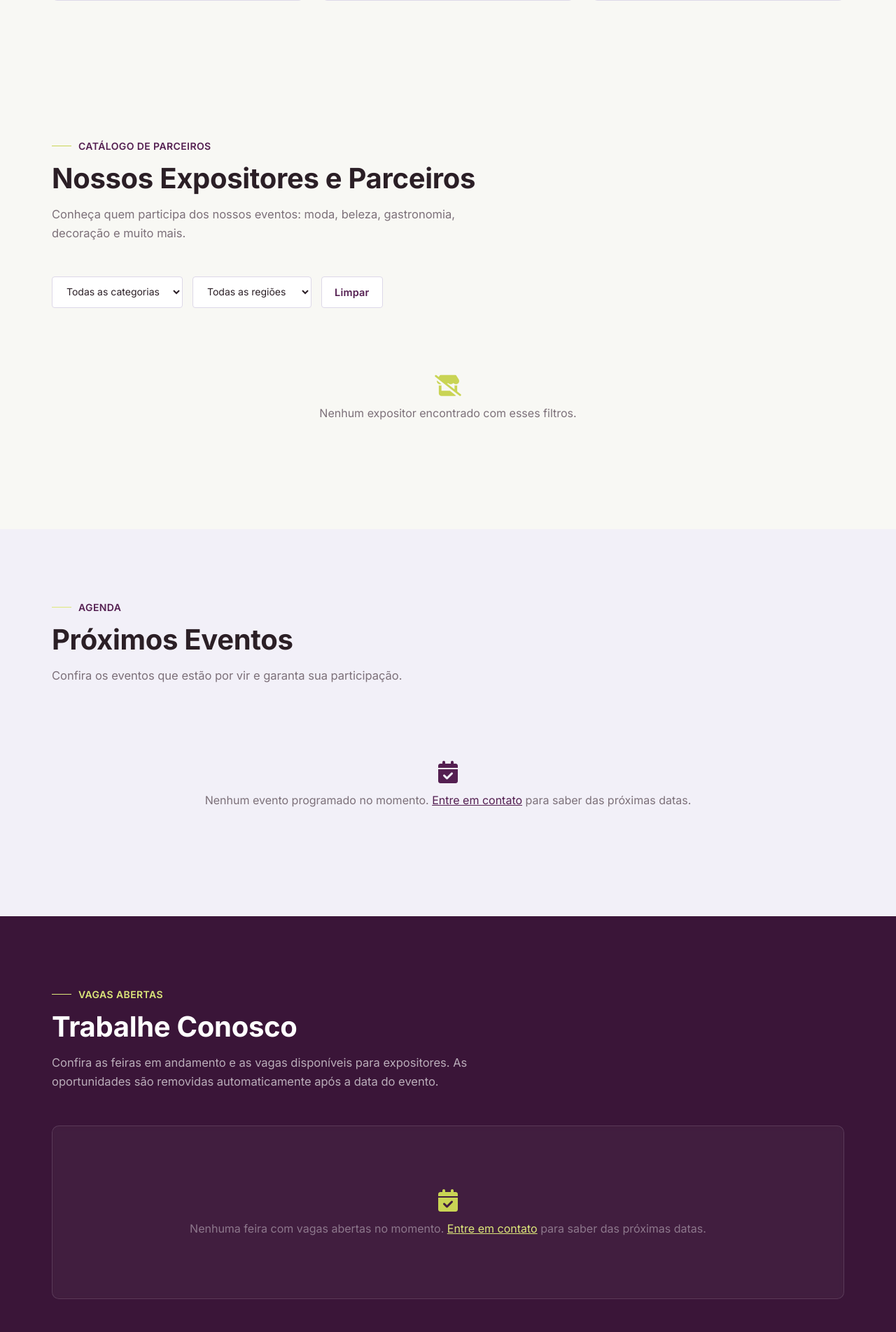
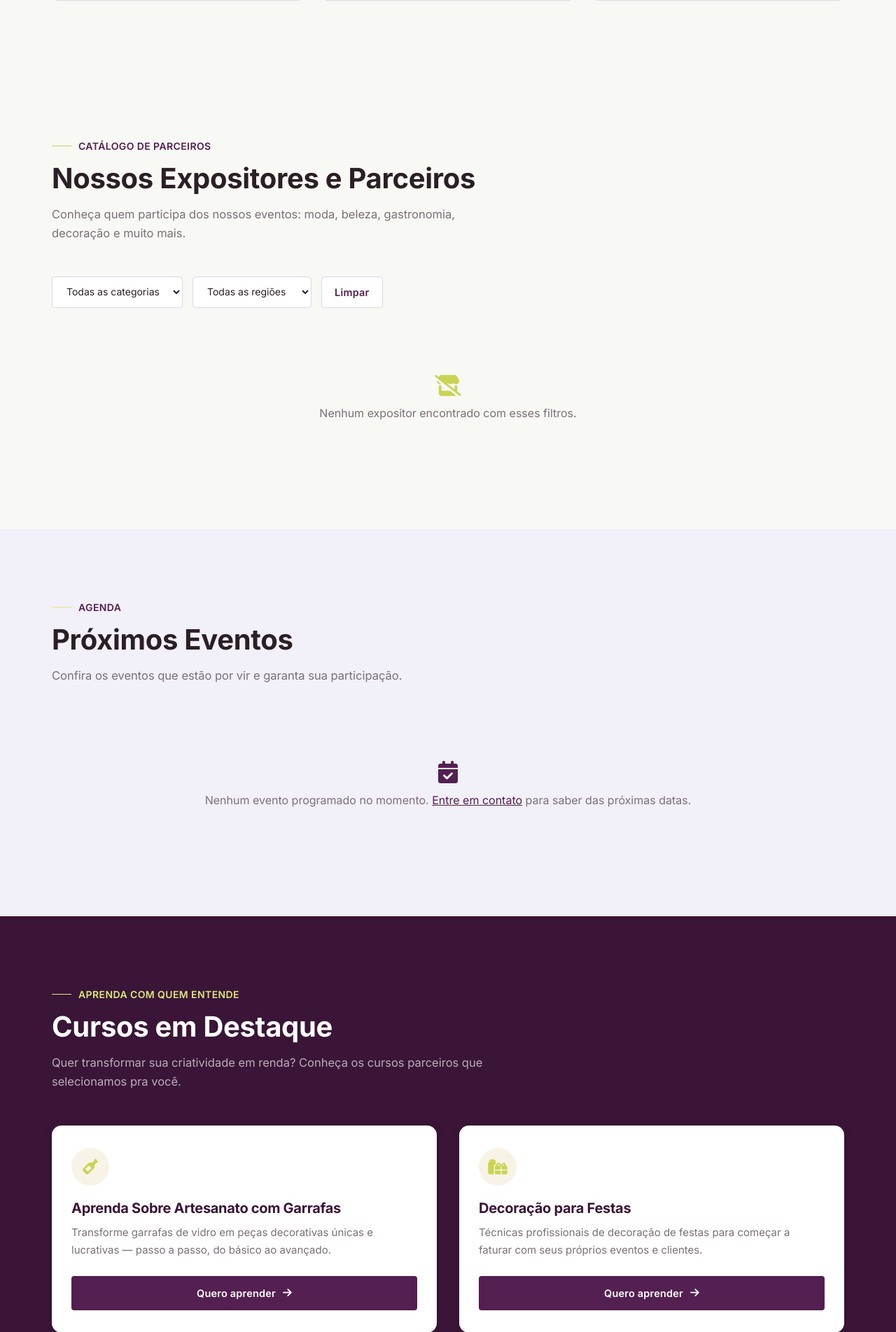
Before and after one commit to leanttro/sueli, a Flask app: page / in a window 1280 px wide. Shown: the part 2987-4890 px from the top of the page at 70% size. Run offline with Flask 3, Linux system fonts and the light colour scheme; data that the repository does not hold is empty; some libraries are stand-ins or nearby versions.

Commit message:
Update index.html

```diff
--- a/templates/index.html
+++ b/templates/index.html
@@ -420,6 +420,7 @@
       <a href="#sobre">Sobre</a>
       <a href="#servicos">Serviços</a>
       <a href="#expositores">Expositores</a>
+      <a href="#cursos">Cursos</a>
       <a href="#eventos">Eventos</a>
       <a href="#trabalhe">Trabalhe Conosco</a>
       <a href="#depoimentos">Depoimentos</a>
@@ -435,6 +436,7 @@
   <a href="#sobre">Sobre</a>
   <a href="#servicos">Serviços</a>
   <a href="#expositores">Expositores</a>
+  <a href="#cursos">Cursos</a>
   <a href="#eventos">Eventos</a>
   <a href="#trabalhe">Trabalhe Conosco</a>
   <a href="#depoimentos">Depoimentos</a>
@@ -562,12 +564,6 @@
         </select>
         <select id="filtroRegiao" aria-label="Filtrar por região">
           <option value="">Todas as regiões</option>
-          <option value="Zona Sul">Zona Sul</option>
-          <option value="Zona Oeste">Zona Oeste</option>
-          <option value="Zona Leste">Zona Leste</option>
-          <option value="Zona Norte">Zona Norte</option>
-          <option value="ABC">ABC</option>
-          <option value="Indiferente">Indiferente</option>
         </select>
         <button class="btn btn-ghost" id="limparFiltros" type="button" style="padding:11px 18px;">Limpar</button>
       </div>
@@ -601,6 +597,35 @@
         <div class="skeleton" style="height:22px;width:70%;margin-bottom:8px;"></div>
         <div class="skeleton" style="height:14px;width:50%;margin-bottom:20px;"></div>
         <div class="skeleton" style="height:80px;width:100%;"></div>
+      </div>
+    </div>
+  </div>
+</section>
+
+<!-- CURSOS EM DESTAQUE -->
+<section class="cursos" id="cursos">
+  <div class="container">
+    <div class="section-head">
+      <p class="eyebrow">Aprenda com quem entende</p>
+      <h2>Cursos em Destaque</h2>
+      <p class="lead">Quer transformar sua criatividade em renda? Conheça os cursos parceiros que selecionamos pra você.</p>
+    </div>
+    <div class="cursos-grid">
+      <div style="background:#fff;border-radius:14px;padding:32px 28px;display:flex;flex-direction:column;box-shadow:0 2px 18px rgba(0,0,0,.06);">
+        <div style="width:54px;height:54px;border-radius:50%;background:rgba(193,154,57,.12);display:flex;align-items:center;justify-content:center;font-size:22px;color:var(--dourado);margin-bottom:20px;">
+          <i class="fa-solid fa-wine-bottle"></i>
+        </div>
+        <h3 style="font-size:20px;margin-bottom:10px;color:var(--vinho-escuro);">Aprenda Sobre Artesanato com Garrafas</h3>
+        <p style="color:var(--cinza);font-size:15px;line-height:1.7;margin-bottom:24px;flex:1;">Transforme garrafas de vidro em peças decorativas únicas e lucrativas — passo a passo, do básico ao avançado.</p>
+        <a href="https://go.hotmart.com/N77040485R" target="_blank" rel="noopener" class="btn btn-primary">Quero aprender <i class="fa-solid fa-arrow-right"></i></a>
+      </div>
+      <div style="background:#fff;border-radius:14px;padding:32px 28px;display:flex;flex-direction:column;box-shadow:0 2px 18px rgba(0,0,0,.06);">
+        <div style="width:54px;height:54px;border-radius:50%;background:rgba(193,154,57,.12);display:flex;align-items:center;justify-content:center;font-size:22px;color:var(--dourado);margin-bottom:20px;">
+          <i class="fa-solid fa-gifts"></i>
+        </div>
+        <h3 style="font-size:20px;margin-bottom:10px;color:var(--vinho-escuro);">Decoração para Festas</h3>
+        <p style="color:var(--cinza);font-size:15px;line-height:1.7;margin-bottom:24px;flex:1;">Técnicas profissionais de decoração de festas para começar a faturar com seus próprios eventos e clientes.</p>
+        <a href="https://go.hotmart.com/S105497375A" target="_blank" rel="noopener" class="btn btn-primary">Quero aprender <i class="fa-solid fa-arrow-right"></i></a>
       </div>
     </div>
   </div>
@@ -852,6 +877,21 @@ async function carregarCategorias(){
       const opt = document.createElement('option');
       opt.value = c.slug;
       opt.textContent = c.nome;
+      select.appendChild(opt);
+    });
+  }catch(err){ console.error(err); }
+}
+
+async function carregarRegioes(){
+  const select = document.getElementById('filtroRegiao');
+  try{
+    const res = await fetch('/api/regioes');
+    if(!res.ok) throw new Error('Falha ao buscar regiões');
+    const regioes = await res.json();
+    regioes.forEach(r => {
+      const opt = document.createElement('option');
+      opt.value = r.nome;
+      opt.textContent = r.nome;
       select.appendChild(opt);
     });
   }catch(err){ console.error(err); }
@@ -1178,6 +1218,7 @@ async function carregarEventos(){
 
 /* Init */
 carregarServicos();
+carregarRegioes();
 carregarCategorias().then(carregarExpositores);
 carregarDepoimentos();
 carregarBlogHome();
```
